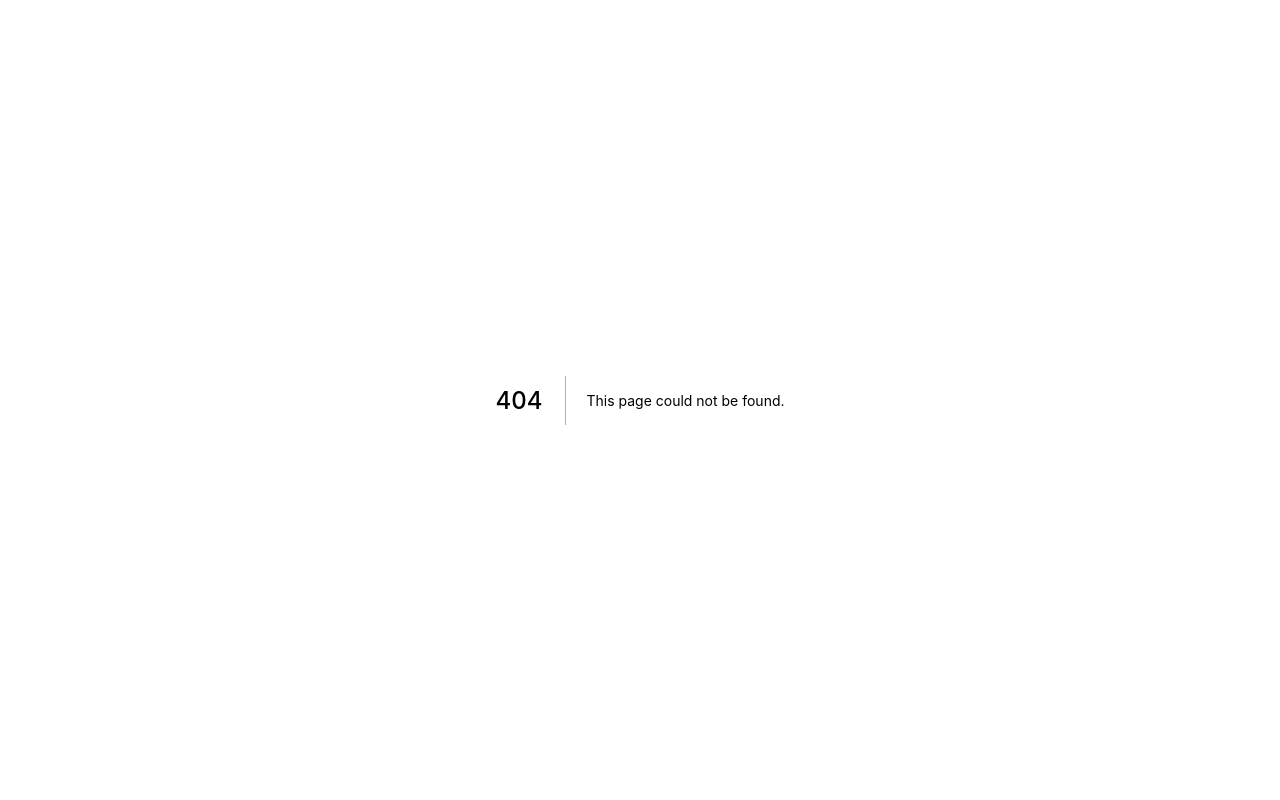
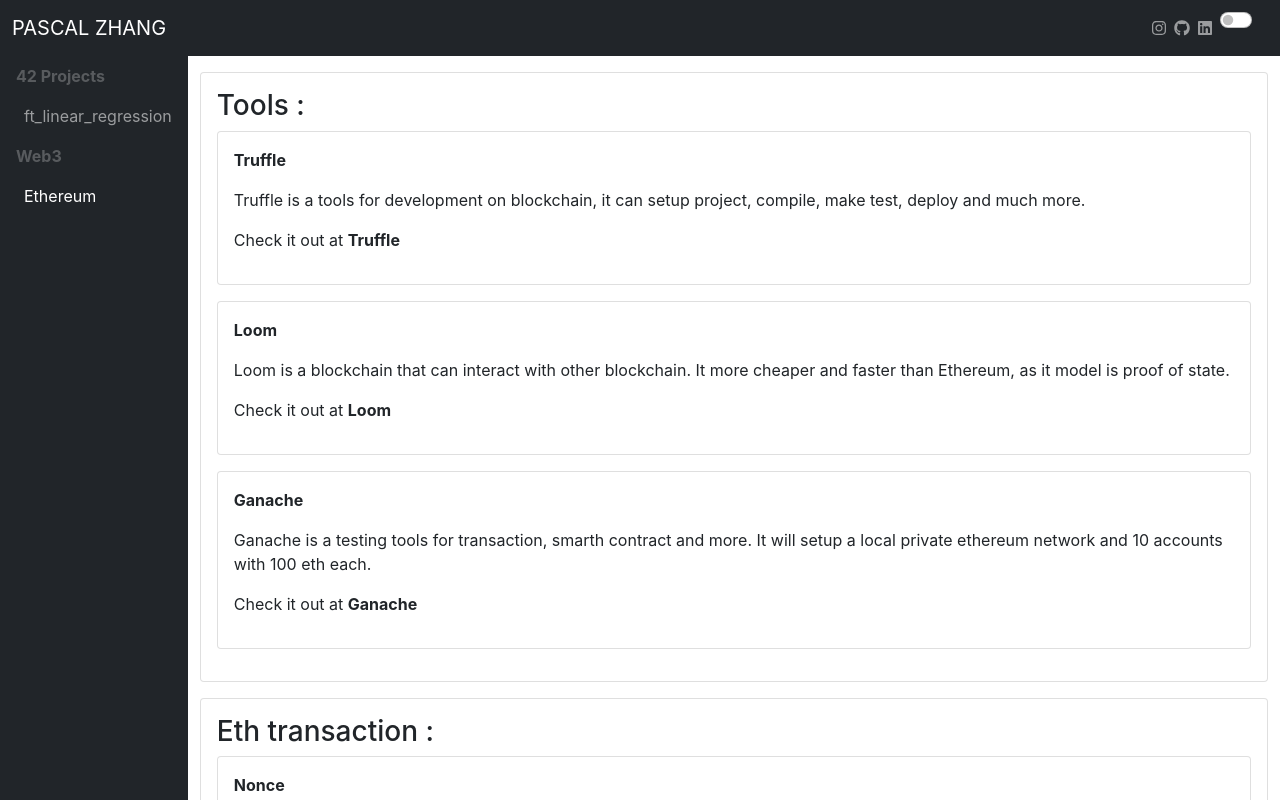
Before and after one commit to pikooli/mywebsite, a Next.js app: page /ethereum in a window 1280 px wide. Before the commit this address had no page. Shown: the top 800 px of the page. Built offline with nearby package versions, Linux system fonts and the light colour scheme.

Commit message:
adding some stuff on eth

```diff
--- a/components/navbar/NavLink.tsx
+++ b/components/navbar/NavLink.tsx
@@ -4,11 +4,12 @@
 export default function NavLink() {
   const router = useRouter();
 
-  const slug = router.pathname.split("/")[2];
+  const slug = router.pathname.split("/")[1];
   const active = { [slug as string]: "active" };
 
+  const Project42 = () => {
     return (
-    <ul className="navbar-nav me-auto mb-2 mb-lg-0">
+      <>
         <li className="nav-item">
           <a className="nav-link disabled fw-bold">42 Projects</a>
         </li>
@@ -16,9 +17,34 @@
           <Link
             href="/ft_linear_regression"
             text="ft_linear_regression"
-          className={`nav-link ${active["manuals"]}`}
+            className={`nav-link ${active["ft_linear_regression"]}`}
           />
         </li>
+      </>
+    );
+  };
+
+  const Web3 = () => {
+    return (
+      <>
+        <li className="nav-item">
+          <a className="nav-link disabled fw-bold">Web3</a>
+        </li>
+        <li className="nav-item ps-2">
+          <Link
+            href="/ethereum"
+            text="Ethereum"
+            className={`nav-link ${active["ethereum"]}`}
+          />
+        </li>
+      </>
+    );
+  };
+
+  return (
+    <ul className="navbar-nav me-auto mb-2 mb-lg-0">
+      <Project42 />
+      <Web3 />
     </ul>
   );
 }
--- /dev/null
+++ b/components/pages/web3/ethereum/index.tsx
@@ -0,0 +1,32 @@
+import React from "react";
+import Title2 from "components/text/Title3";
+
+import Truffle from "components/pages/web3/ethereum/text/Truffle";
+import Loom from "components/pages/web3/ethereum/text/Loom";
+import Ganache from "components/pages/web3/ethereum/text/Ganache";
+import Nonce from "components/pages/web3/ethereum/text/Nonce";
+
+type Props = {};
+
+const Ethereum: React.FC<Props> = () => {
+  return (
+    <div>
+      <div className="card mb-3">
+        <div className="card-body">
+          <Title2 title="Tools :" />
+          <Truffle />
+          <Loom />
+          <Ganache />
+        </div>
+      </div>
+      <div className="card mb-3">
+        <div className="card-body">
+          <Title2 title="Eth transaction :" />
+          <Nonce />
+        </div>
+      </div>
+    </div>
+  );
+};
+
+export default Ethereum;
--- /dev/null
+++ b/components/pages/web3/ethereum/text/Ganache.tsx
@@ -0,0 +1,25 @@
+import React from "react";
+import ReactMarkdown from "react-markdown";
+import rehypeRaw from "rehype-raw";
+
+type Props = {};
+const markdown = `
+**Ganache**
+
+Ganache is a testing tools for transaction, smarth contract and more.
+It will setup a local private ethereum network and 10 accounts with 100 eth each.
+
+Check it out at **[Ganache](https://trufflesuite.com/docs/ganache/)**
+`;
+
+const Ganache: React.FC<Props> = () => {
+  return (
+    <div className="card mb-3">
+      <div className="card-body">
+        <ReactMarkdown rehypePlugins={[rehypeRaw]}>{markdown}</ReactMarkdown>
+      </div>
+    </div>
+  );
+};
+
+export default Ganache;
--- /dev/null
+++ b/components/pages/web3/ethereum/text/Loom.tsx
@@ -0,0 +1,25 @@
+import React from "react";
+import ReactMarkdown from "react-markdown";
+import rehypeRaw from "rehype-raw";
+
+type Props = {};
+const markdown = `
+**Loom**
+
+Loom is a blockchain that can interact with other blockchain.
+It more cheaper and faster than Ethereum, as it model is proof of state.
+
+Check it out at **[Loom](https://loomx.io/)**
+`;
+
+const Loom: React.FC<Props> = () => {
+  return (
+    <div className="card mb-3">
+      <div className="card-body">
+        <ReactMarkdown rehypePlugins={[rehypeRaw]}>{markdown}</ReactMarkdown>
+      </div>
+    </div>
+  );
+};
+
+export default Loom;
--- a/components/pages/web3/text/Nonce.tsx
+++ b/components/pages/web3/ethereum/text/Nonce.tsx
@@ -4,6 +4,8 @@
 
 type Props = {};
 const markdown = `
+**Nonce**
+
 In Ethereum every transaction has a nonce. This is so that each transaction can only be processed by the blockchain once. Additionally, to be a valid transaction, the nonce must either be 0, or a transaction with the previous number must have already been processed.
 
 That means that transactions are always processed in order for a given account, and so incrementing nonces is a very sensitive matter that is easy to mess up, especially when a user is interacting with multiple applications with pending transactions using the same account, potentially across multiple devices.
--- /dev/null
+++ b/components/pages/web3/ethereum/text/Truffle.tsx
@@ -0,0 +1,24 @@
+import React from "react";
+import ReactMarkdown from "react-markdown";
+import rehypeRaw from "rehype-raw";
+
+type Props = {};
+const markdown = `
+**Truffle**
+
+Truffle is a tools for development on blockchain, it can setup project, compile, make test, deploy and much more.
+
+Check it out at **[Truffle](https://trufflesuite.com/truffle/)**
+`;
+
+const Truffle: React.FC<Props> = () => {
+  return (
+    <div className="card mb-3">
+      <div className="card-body">
+        <ReactMarkdown rehypePlugins={[rehypeRaw]}>{markdown}</ReactMarkdown>
+      </div>
+    </div>
+  );
+};
+
+export default Truffle;
--- /dev/null
+++ b/pages/ethereum.tsx
@@ -0,0 +1,13 @@
+import Layout from "components/Layout";
+
+import Ethereum from "components/pages/web3/ethereum";
+
+export const EthereumPage = () => {
+  return (
+    <Layout className="ethereum" title="Ethereum">
+      <Ethereum />
+    </Layout>
+  );
+};
+
+export default EthereumPage;
--- a/pages/index.tsx
+++ b/pages/index.tsx
@@ -1,7 +1,7 @@
 import type { NextPage, GetServerSideProps } from "next";
 
 import Layout from "components/Layout";
-import Me from "components/pages/me/Me";
+import Me from "components/pages/me";
 
 type Props = {};
 
```
Also changed, not shown: components/pages/me/Me.tsx (deleted, +0 -26 lines), components/pages/me/index.tsx (added, +24 -0 lines). Lines whose indentation alone changed are shown as unchanged.
